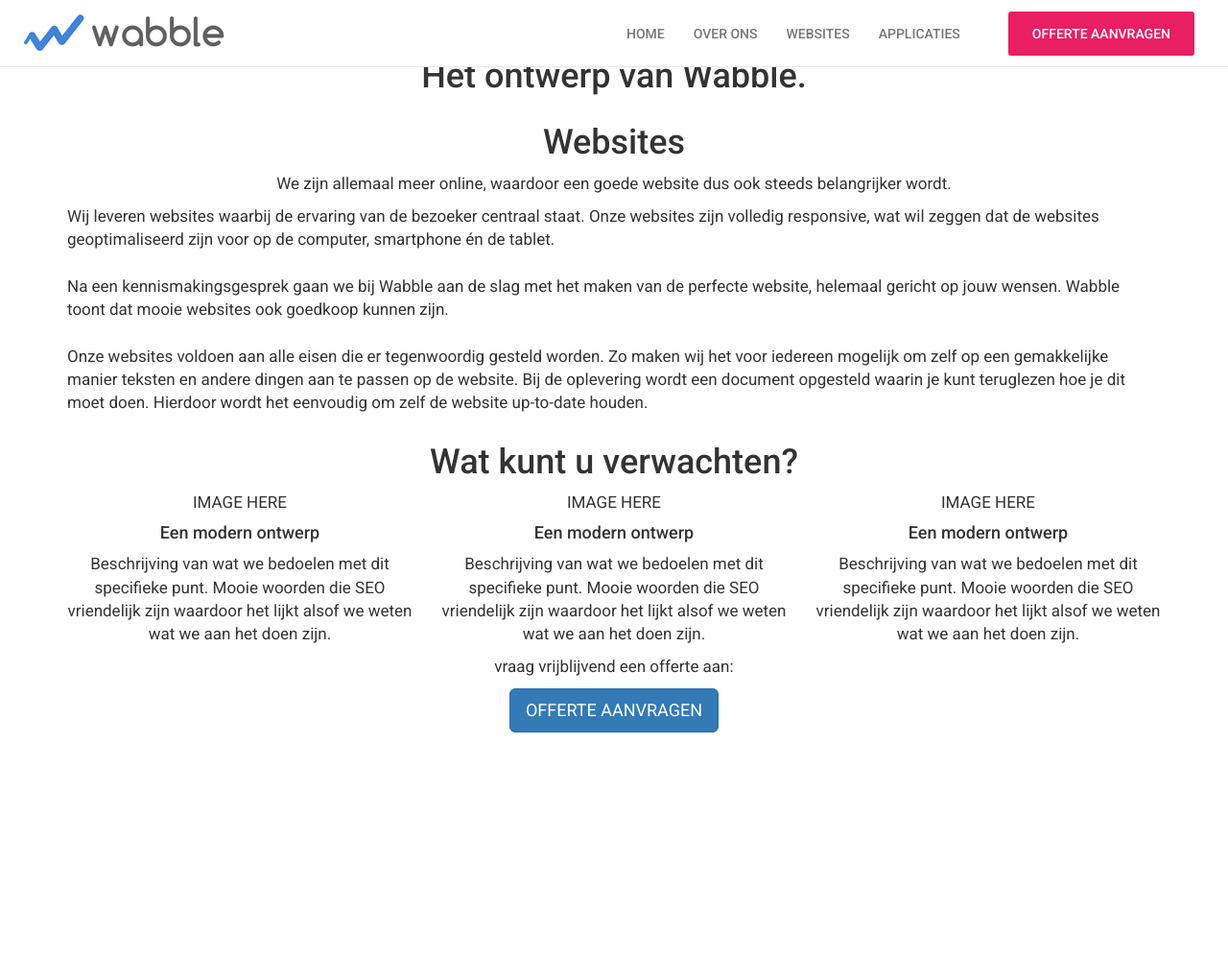
After one commit to jwmvissering/Wabble-website, a PHP site: page /websites in a window 1280 px wide. The commit adds this page. Shown: the whole page at 96% size. Run offline with PHP 8.4, Linux system fonts and the light colour scheme.

Commit message:
Added websites.php

```diff
--- a/index.php
+++ b/index.php
@@ -1,14 +1,9 @@
 <!DOCTYPE html>
 
 <html lang="nl">
-
-
-
 <head>
 
 	<title>Betaalbare websites en applicaties - Wabble</title>
-
-
 
 	<meta name="viewport" content="width=device-width, height=device-height, initial-scale=1, maximum-scale=1, user-scalable=0, minimal-ui" />
 
@@ -22,7 +17,6 @@
 	<link href="css/home.css" rel="stylesheet">
 
 </head>
-
 
 
 <body>
--- a/package.json
+++ b/package.json
@@ -17,9 +17,6 @@
   },
   "homepage": "https://github.com/jwmvissering/Wabble-website#readme",
   "devDependencies": {
-    "grunt": "^1.0.1",
-    "grunt-cli": "^1.2.0",
-    "grunt-contrib-sass": "^1.0.0",
-    "grunt-contrib-watch": "^1.0.0"
+    "grunt-cli": "^1.2.0"
   }
 }
--- /dev/null
+++ b/websites.php
@@ -0,0 +1,91 @@
+<!DOCTYPE html>
+
+<html lang="nl">
+
+<head>
+
+    <title>Betaalbare websites en applicaties - Wabble</title>
+
+    <meta name="viewport" content="width=device-width, height=device-height, initial-scale=1, maximum-scale=1, user-scalable=0, minimal-ui" />
+
+
+    <link rel="stylesheet" href="https://maxcdn.bootstrapcdn.com/bootstrap/3.3.7/css/bootstrap.min.css" integrity="sha384-BVYiiSIFeK1dGmJRAkycuHAHRg32OmUcww7on3RYdg4Va+PmSTsz/K68vbdEjh4u" crossorigin="anonymous">
+    <link href="https://maxcdn.bootstrapcdn.com/font-awesome/4.7.0/css/font-awesome.min.css" rel="stylesheet" integrity="sha384-wvfXpqpZZVQGK6TAh5PVlGOfQNHSoD2xbE+QkPxCAFlNEevoEH3Sl0sibVcOQVnN" crossorigin="anonymous">
+
+
+    <link href="css/style.css" rel="stylesheet">
+    <link href="css/header.css" rel="stylesheet">
+    <link href="css/websites.css" rel="stylesheet">
+
+</head>
+
+<body>
+<?php include_once("inc/header.php") ?>
+
+<section class="quoteblck">
+    <div class="container text-center">
+        <div class="row">
+            <div clas="col-md-6">
+                <h1>Jouw visie. <br/> Het ontwerp van Wabble.</h1>
+            </div>
+        </div>
+    </div>
+</section>
+
+<section class="content cnt-websites text-center">
+    <div class="container">
+        <h1 class="hdr-light">Websites</h1>
+
+        <div class="row">
+            <div class="col-md-12">
+                <p class="web-intro text-center">
+                    We zijn allemaal meer online,
+                    waardoor een goede website dus ook steeds belangrijker wordt.
+                </p>
+                <p class="text-left">
+                    Wij leveren websites waarbij de ervaring van de bezoeker centraal staat.
+                    Onze websites zijn volledig responsive, wat wil zeggen dat de websites
+                    geoptimaliseerd zijn voor op de computer, smartphone én de tablet.
+                    <br /><br />
+                    Na een kennismakingsgesprek gaan we bij Wabble aan de slag met het maken van de perfecte website, helemaal gericht op jouw wensen. Wabble toont dat mooie websites ook goedkoop kunnen zijn.
+                    <br /><br />
+                    Onze websites voldoen aan alle eisen die er tegenwoordig gesteld worden. Zo maken wij het voor iedereen mogelijk om zelf op een gemakkelijke manier teksten en andere dingen aan te passen op de website. Bij de oplevering wordt een
+                    document opgesteld waarin je kunt teruglezen hoe je dit moet doen. Hierdoor wordt het eenvoudig om zelf de website up-to-date houden.
+                </p>
+            </div>
+        </div>
+    </div>
+</section>
+
+<section class="content cnt-expectations text-center">
+    <div class="container">
+        <h1>Wat kunt u verwachten?</h1>
+        <div class="row">
+            <div class="col-md-4 services">
+                <p>IMAGE HERE</p>
+                <h4>Een modern ontwerp</h4>
+                <p>Beschrijving van wat we bedoelen met dit specifieke punt. Mooie woorden die SEO vriendelijk zijn waardoor het lijkt alsof we weten wat we aan het doen zijn. </p>
+            </div>
+
+            <div class="col-md-4 services">
+                <p>IMAGE HERE</p>
+                <h4>Een modern ontwerp</h4>
+                <p>Beschrijving van wat we bedoelen met dit specifieke punt. Mooie woorden die SEO vriendelijk zijn waardoor het lijkt alsof we weten wat we aan het doen zijn. </p>
+            </div>
+
+            <div class="col-md-4 services">
+                <p>IMAGE HERE</p>
+                <h4>Een modern ontwerp</h4>
+                <p>Beschrijving van wat we bedoelen met dit specifieke punt. Mooie woorden die SEO vriendelijk zijn waardoor het lijkt alsof we weten wat we aan het doen zijn. </p>
+            </div>
+        </div>
+    </div>
+</section>
+
+<section class="content cta text-center">
+    <p class="cta-txt">vraag vrijblijvend een offerte aan:</p>
+    <button type="button" class="btn btn-primary btn-lg">OFFERTE AANVRAGEN</button>
+</section>
+
+</body>
+</html>
```
